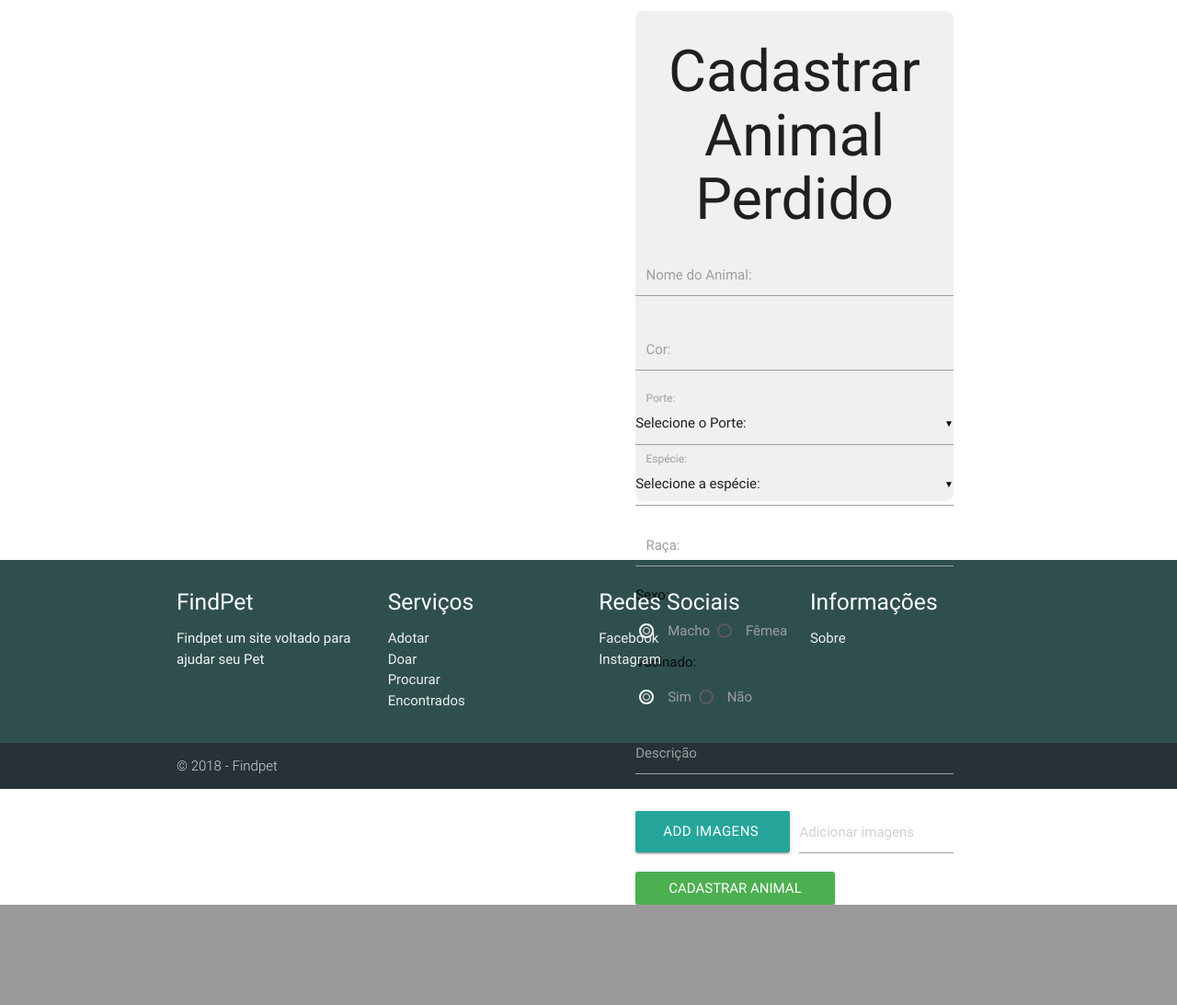
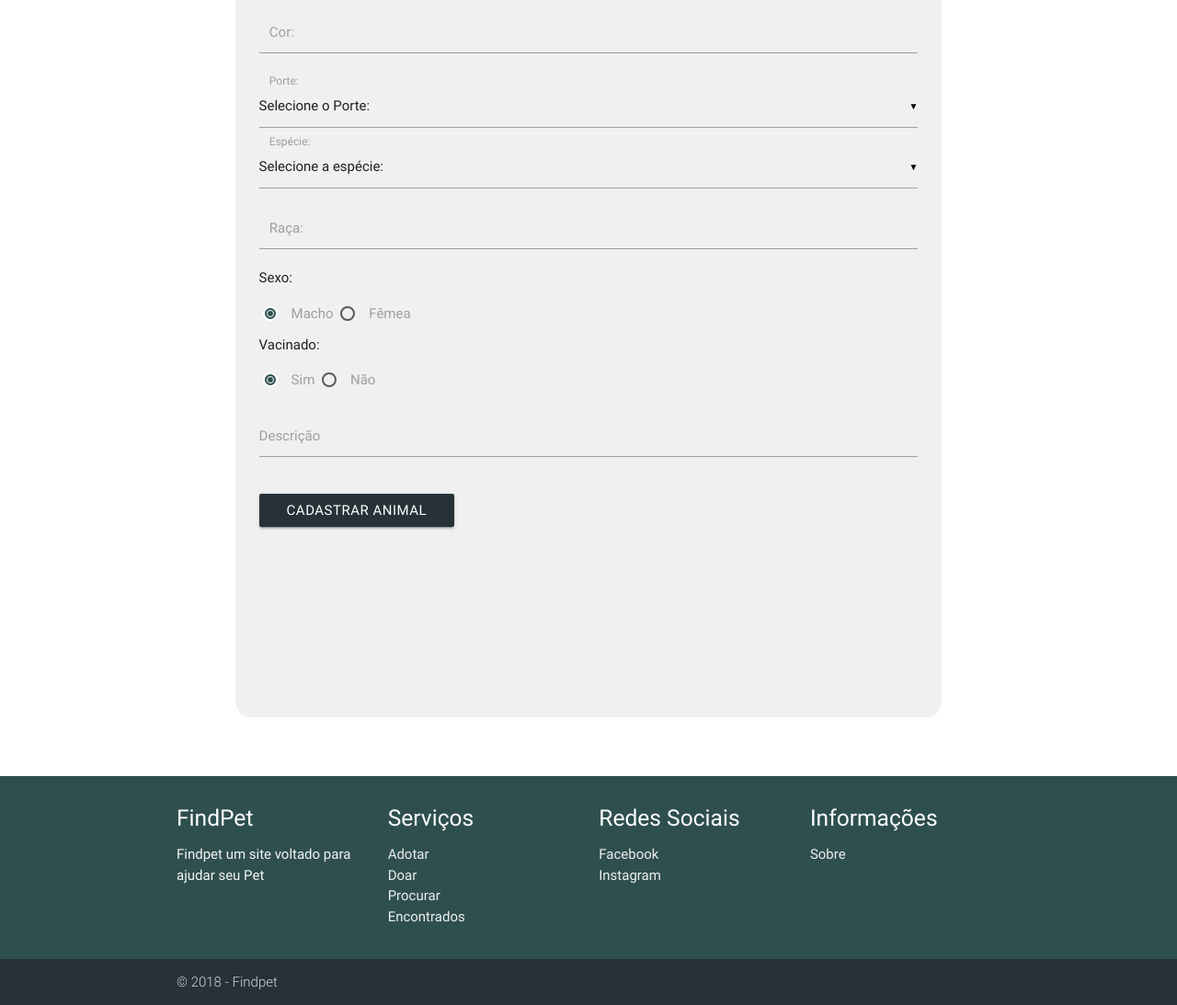
Before and after one commit to CavalcanteRaphael/FindPet, a PHP site: page /mapa.php in a window 1280 px wide. Shown: the part 885-1978 px from the top of the page at 92% size. Before the commit the page ends 1869 px from the top, so only its background shows below. Run offline with PHP 8.4, Linux system fonts and the light colour scheme; data that the repository does not hold is empty; some libraries are stand-ins or nearby versions.

Commit message:
Estilo do Mapa e do Encontrado

```diff
--- a/css/style.css
+++ b/css/style.css
@@ -218,14 +218,26 @@ textarea {
 
 /* --- INICIO DO MAPA --- */
 #map{
-    height: 100%;
-    width: 94%;
+    height: 70%;
+    width: 60%;
+	margin: auto;
 }
 html, body {
     height: 100%;
-    margin: 0;
-    padding: 0;
   }
+
+#Mapa{
+	width: 60%;
+	height: 118%;
+	background-color: #c3c3c340;
+	border-radius: 2%;
+	margin-left: 20%;
+	float: left;
+	margin-top: 2%;
+	padding: 2%;
+	margin-bottom: 5%;
+
+}
 /* --- FIM DO MAPA --- */
 
 
@@ -247,4 +259,21 @@ html, body {
 [type="radio"].with-gap:checked+label:after {
     border: 2px solid  #fff;
 	background-color: #2F4F4F;
+}
 /* --- FIM DO CADASTRO DE PET PARA ADOÇÃO --- */
+
+
+
+/* --- INICIO DO CADASTRO DE PET ENCONTRADO --- */
+#CadastroPetEncontrado{
+	width: 50%;
+	height: 93%;
+	background-color: #c3c3c340;
+	border-radius: 2%;
+	margin-left: 25%;
+	float: left;
+	margin-top: 2%;
+	padding: 2%;
+	margin-bottom: 5%;
+}
+/* --- FIM DO CADASTRO DE PET PARA ADOÇÃO --- */
--- a/mapa.php
+++ b/mapa.php
@@ -1,6 +1,7 @@
       <?php session_start(); ?>
       <?php require 'navbar.php'; ?>
-      <div id="map"></div>
+      <center><h4>Mapa</h4></center>
+	<div id="map"></div>
             <script>
       var map;
       function initMap() {
@@ -40,11 +41,11 @@
     <script async defer
     src="https://maps.googleapis.com/maps/api/js?key=AIzaSyDhEAbQFcG2bVTRxjMpKIMWBDLD7ihbYsc&callback=initMap">
     </script>
-      <div id="cadastrarUsuario" class="container">
+      <div id="Mapa" class="container hoverable">
 
         <form id="cadastro" method="post">
 
-        <center><h1>Cadastrar Animal Perdido</h1></center>
+        <center><h4>Cadastrar Pet Perdido</h4></center>
 
         <div class="input-field col s12">
             <label for="nome">Nome do Animal:</label><input type="text" name="nome" id="nome"><br/>
@@ -115,17 +116,7 @@
 
             <input type="hidden" name="id" id="id" value="<?php echo $id; ?>">
 
-        <div class="file-field input-field">
-          <div class="btn">
-            <span>Add imagens</span>
-            <input class="waves-effect green" type="file" multiple>
-          </div>
-          <div class="file-path-wrapper">
-            <input class="file-path validate" type="text" placeholder="Adicionar imagens">
-          </div>
-        </div>
-
-        <input type="submit" class="waves-effect green btn" name="" value="Cadastrar Animal">
+        <input type="submit" class="blue-grey darken-4 btn" name="" value="Cadastrar Animal">
 
         </form>
 
```
Also changed, not shown: encontrado.php (+3 -12 lines).
